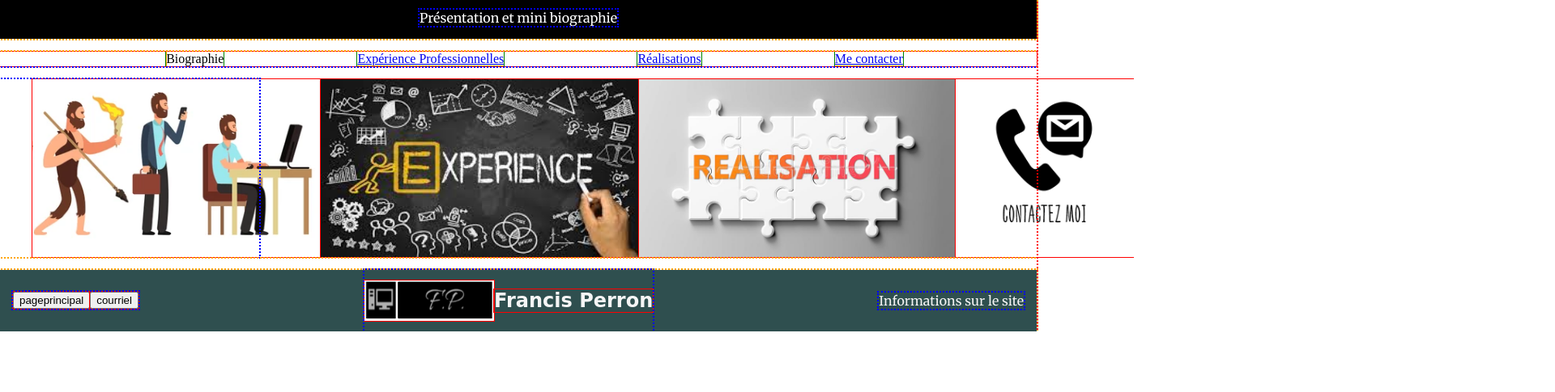
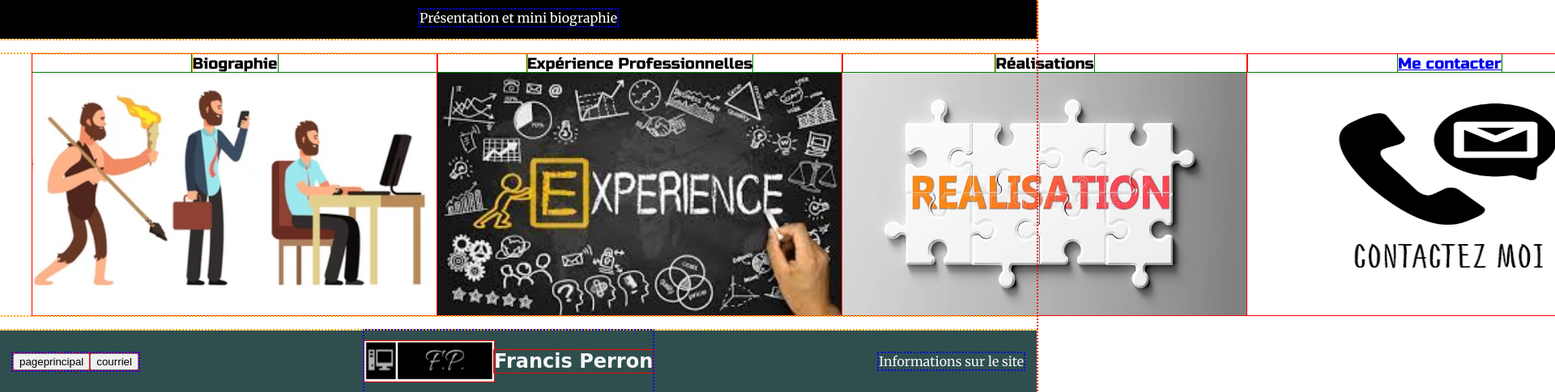
Before and after one commit to 6Thrash6Metal6/Portfolio-web, a plain HTML site: page portfolio_web.html in a window 1280 px wide. Shown: the part 747-1232 px from the top of the page at 81% size, 1920 px wide, since content can reach past the window. Before the commit the page ends 1157 px from the top, so only its background shows below. Drawn offline with Linux system fonts and the light colour scheme; a web font is replaced by a local one.

Commit message:
mise à jour - 2022-05-20

```diff
--- a/portfolio_web.html
+++ b/portfolio_web.html
@@ -61,26 +61,42 @@
 
     <!-- HERO SECTION BAS -->
     <section class="hero_bas">
-      <nav>
-        <ul class="nav_principale">
+      <ul class="nav_principale">
+        <div class="hero_bas_biographie">
           <li><a href="pages/biographie.html"></a> Biographie</li>
+          <img
+            class="img_biographie"
+            src="images/Biographie.png"
+            alt="image biographie"
+          />
+        </div>
+        <div class="hero_bas_experiences">
           <li>
-            <a href="pages/expériences professionnelles.html"
-              >Expérience Professionnelles</a
-            >
+            <a href="pages/expériences professionnelles.html"></a> Expérience
+            Professionnelles
           </li>
-          <li><a href="pages/réalisations.html">Réalisations</a></li>
-          <li><a href="pages/réalisations.html">Me contacter</a></li>
-        </ul>
-      </nav>
-      <ul class="img_principales">
-        <img src="images/Biographie.png" alt="image biographie" />
-        <img
-          src="images/Expérience.jpg"
-          alt="image expériences professionnelles"
-        />
-        <img src="images/realisation.jpg" alt="image réalisations" />
-        <img src="images/contact.jpg" alt="image me contacter" />
+          <img
+            class="img_experiences"
+            src="images/Expérience.jpg"
+            alt="image expériences professionnelles"
+          />
+        </div>
+        <div class="hero_bas_realisation">
+          <li><a href="pages/réalisations.html"></a> Réalisations</li>
+          <img
+            class="img_realisation"
+            src="images/realisation.jpg"
+            alt="image réalisations"
+          />
+        </div>
+        <div class="hero_bas_contacter">
+          <li><a href="pages/me contacter.html">Me contacter</a></li>
+          <img
+            class="img_contacter"
+            src="images/contact.jpg"
+            alt="image me contacter"
+          />
+        </div>
       </ul>
     </section>
 
--- a/styles/style.css
+++ b/styles/style.css
@@ -16,6 +16,11 @@ h1{
 
 h3{font-family: 'My Soul', cursive;
 font-size: x-large;
+}
+
+.nav_principale{
+  font-family: var(--special-font-sous-titre);
+  font-size: larger;
 }
 
 * {
@@ -101,15 +106,10 @@ header {
   width:230px;height:220px;
 }
 
-.intro{
-display: flex;
-align-items: center;
-
-}
-
 .intro {
   display: flex;
   flex-direction: row;
+  align-items: center;
   justify-content: space-around;
   width: 100%;
 }
@@ -124,8 +124,11 @@ align-items: center;
   font-size: 50px;
 }
 
-.hero_bas{
-
+.img_principales{
+  display: flex;
+  flex-direction: row;
+  justify-content: space-between;
+  width:280px;height:220px;
 }
 
 .nav_principale{
@@ -134,13 +137,48 @@ align-items: center;
   list-style: none;
   list-style-type: none;
   justify-content: space-evenly;
+  align-items: center;
+
 }
 
-.img_principales{
+.hero_bas_biographie{
   display: flex;
-  flex-direction: row;
-  justify-content: space-between;
-  width:280px;height:220px;
+  flex-direction: column;
+  align-items: center;
+}
+
+.img_biographie{
+  width: 500px; height: 300px;
+}
+
+.hero_bas_experiences{
+  display: flex;
+  flex-direction: column;
+  align-items: center;
+}
+
+.img_experiences{
+  width: 500px; height: 300px;
+}
+
+.hero_bas_realisation{
+  display: flex;
+  flex-direction: column;
+  align-items: center;
+}
+
+.img_realisation{
+  width: 500px; height: 300px;
+}
+
+.hero_bas_contacter{
+  display: flex;
+  flex-direction: column;
+  align-items: center;
+}
+
+.img_contacter{
+  width: 500px; height: 300px;
 }
 
 .footer{
```
Also changed, not shown: pages/biographie.html (+1 -1 lines), pages/expériences professionnelles.html (+1 -1 lines), pages/me contacter.html (+1 -1 lines), pages/réalisations.html (+1 -1 lines), 2 other files.
